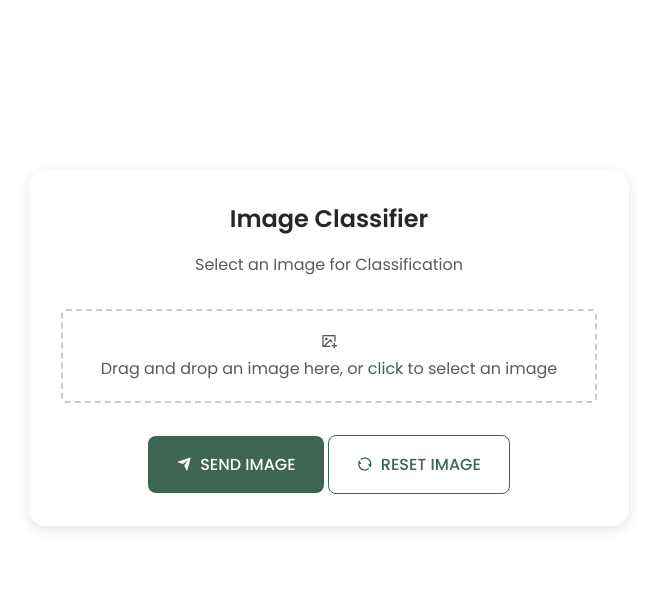
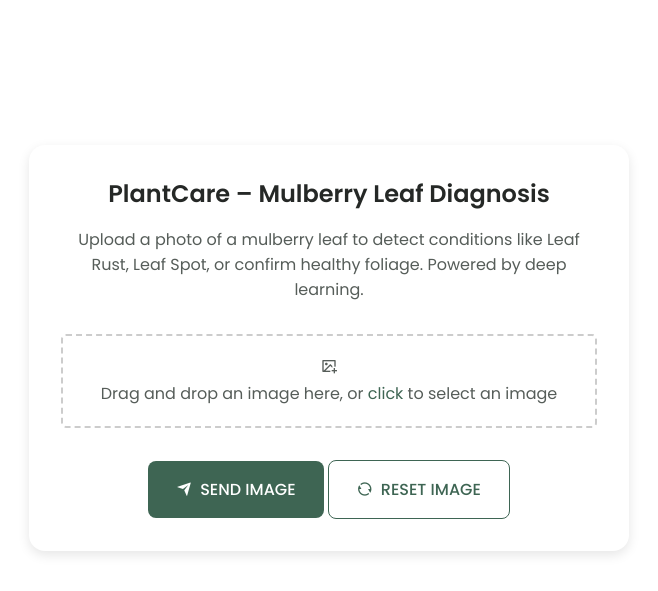
Before and after one commit to vijay1379/Plant_Care, a Flask app: page /predict in a window 1280 px wide. Shown: the part 80-671 px from the top of the page, without its empty margins (311-969 px from the left). Run offline with Flask 3, Linux system fonts and the light colour scheme.

Commit message:
Update predict.html

```diff
--- a/website/templates/predict.html
+++ b/website/templates/predict.html
@@ -307,8 +307,8 @@
 
     <main class="main">
         <section class="classifier" id="classifier">
-            <h2 class="section__title-center">Image Classifier</h2>
-            <p class="section__description">Select an Image for Classification</p>
+            <h2 class="section__title-center">PlantCare – Mulberry Leaf Diagnosis</h2>
+            <p class="section__description">Upload a photo of a mulberry leaf to detect conditions like Leaf Rust, Leaf Spot, or confirm healthy foliage. Powered by deep learning.</p>
             <div class="dropzone" id="dropzone">
                 <i class="ri-image-add-line"></i>
                 <p>Drag and drop an image here, or <span style="color: var(--first-color);">click</span> to select an image</p>
```
